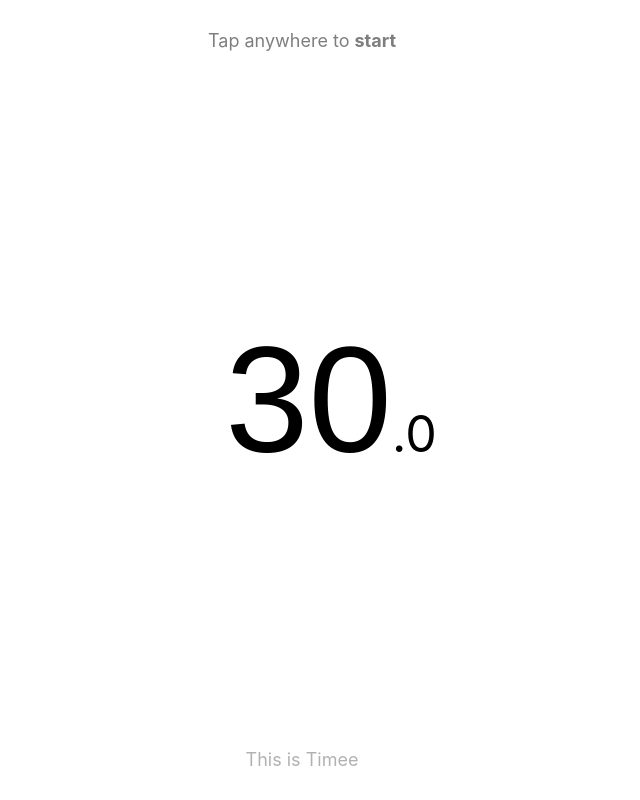
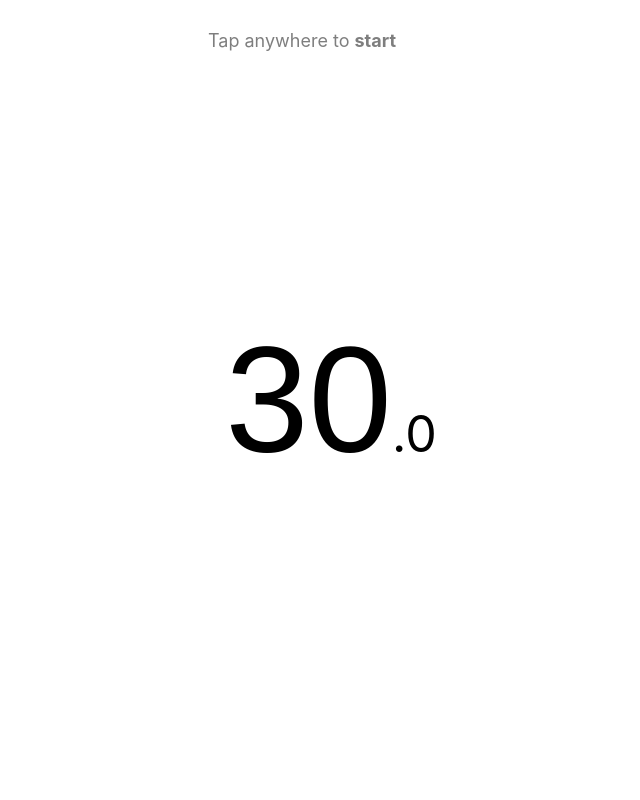
Before and after one commit to pereznieto/timee, a React (Create React App) app: page / in a window 1280 px wide. Shown: the whole page, without its empty margins (338-978 px from the left). Built offline with nearby package versions, Linux system fonts and the light colour scheme.

Commit message:
Hide footer

```diff
--- a/src/components/Timer/Timer.module.scss
+++ b/src/components/Timer/Timer.module.scss
@@ -88,5 +88,5 @@
 
 .footer {
   margin-bottom: 30px;
-  opacity: 0.3;
+  opacity: 0;
 }
```
